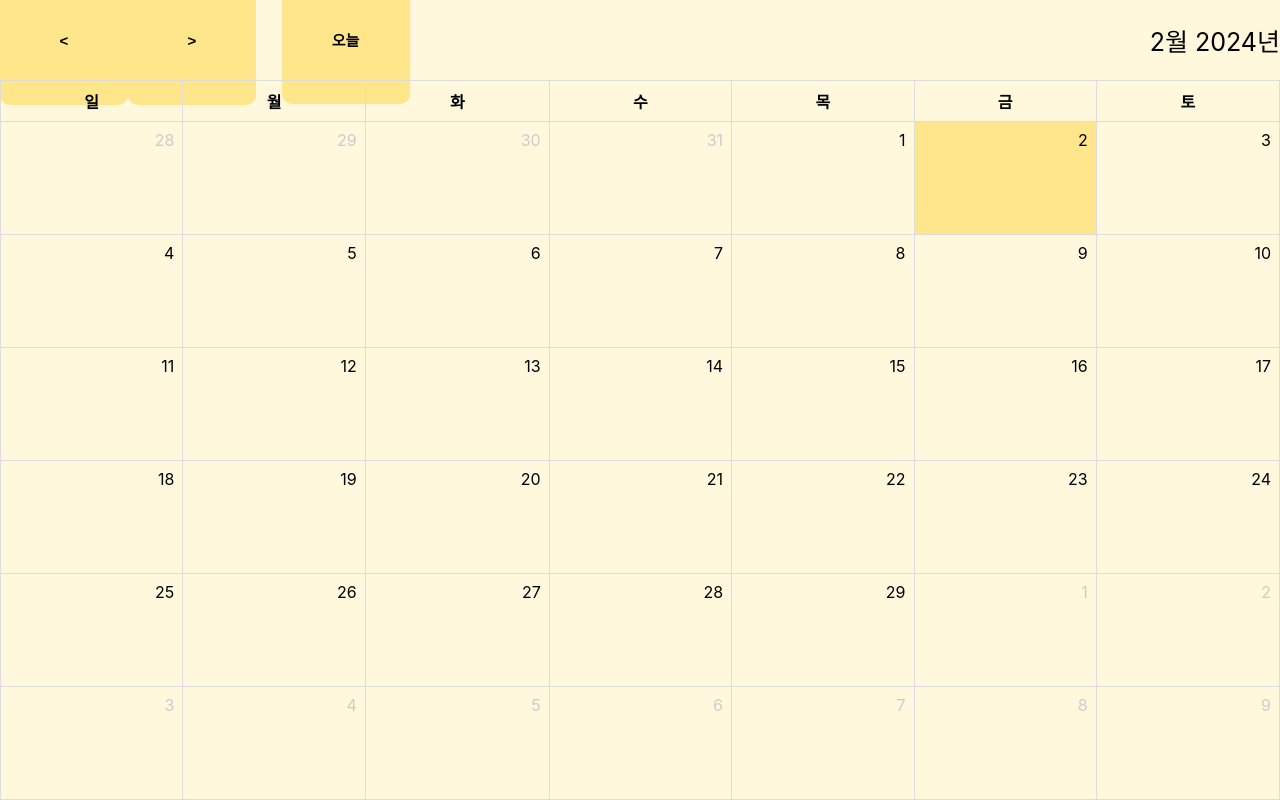
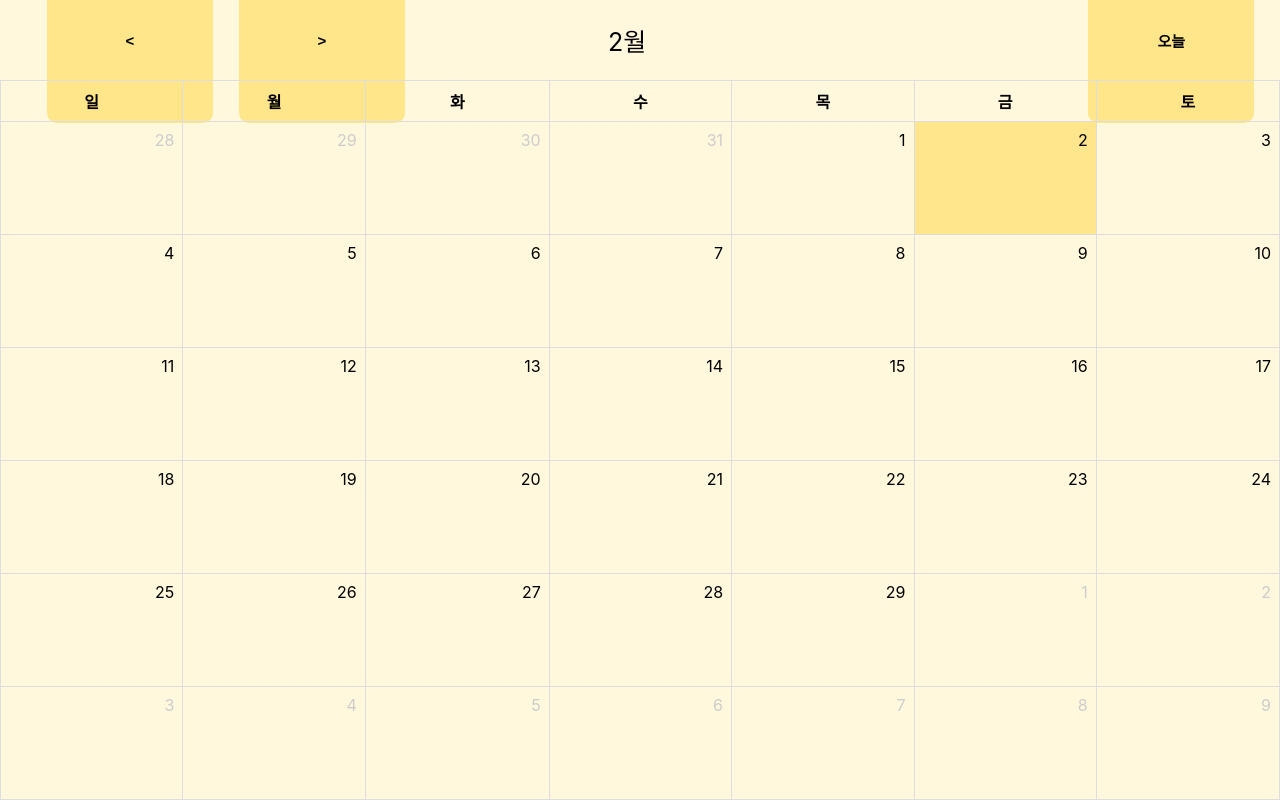
Before and after one commit to Yusmin97/petCheckApp, a React (Create React App) app: page /calendar in a window 1280 px wide. Built offline with nearby package versions, Linux system fonts and the light colour scheme.

Commit message:
🔨 Modify: 캘린더 헤더 부분 조정

```diff
--- a/src/page/calender/Calendar.css
+++ b/src/page/calender/Calendar.css
@@ -15,21 +15,41 @@
   justify-content: space-between;
   align-items: center;
 }
+.goTo {
+  width: 33.3vw;
+  height: 10vh;
+  display: flex;
+  justify-content: right;
+  align-items: center;
+  margin-right: 2vw;
+}
+.monthMove {
+  width: 33.3vw;
+  height: 10vh;
+  display: flex;
+  justify-content: center;
+  align-items: center;
+}
+.yearsMonth {
+  height: 10vh;
+  font-size: 25px;
+  display: flex;
+  justify-content: center;
+  align-items: center;
+}
+
 .calendar-header button {
-  width: 10vw;
-  height: 10vw;
+  width: 13vw;
+  height: 13vw;
   border: none;
   border-radius: 10px;
   background-color: rgba(255, 229.52130317687988, 139.18750405311584, 1);
   font-size: 15px;
   font-weight: bold;
 }
-.goToBtn {
+
+.monthMove button {
   margin-left: 2vw;
-}
-
-.yearsMonth {
-  font-size: 25px;
 }
 
 .calendar {
@@ -48,7 +68,7 @@
   border: 1px solid #ddd;
   padding: 8px;
   text-align: right;
-  vertical-align : top;
+  vertical-align: top;
 }
 
 .current-day {
--- a/src/page/calender/Calendar.tsx
+++ b/src/page/calender/Calendar.tsx
@@ -120,10 +120,14 @@ function Calendar() {
         <div className="monthMove">
           <button onClick={prevMonth}>&lt;</button>
           <button onClick={nextMonth}>&gt;</button>
-          <button onClick={goToToday} className='goToBtn'>오늘</button>
         </div>
-        <div className='yearsMonth'>
-          {monthNames[date.getMonth()]} {date.getFullYear()}년
+        <div className="yearsMonth">
+          {monthNames[date.getMonth()]}
+        </div>
+        <div className="goTo">
+          <button onClick={goToToday} className="goToBtn">
+            오늘
+          </button>
         </div>
       </div>
       <table className="calendar">
```
